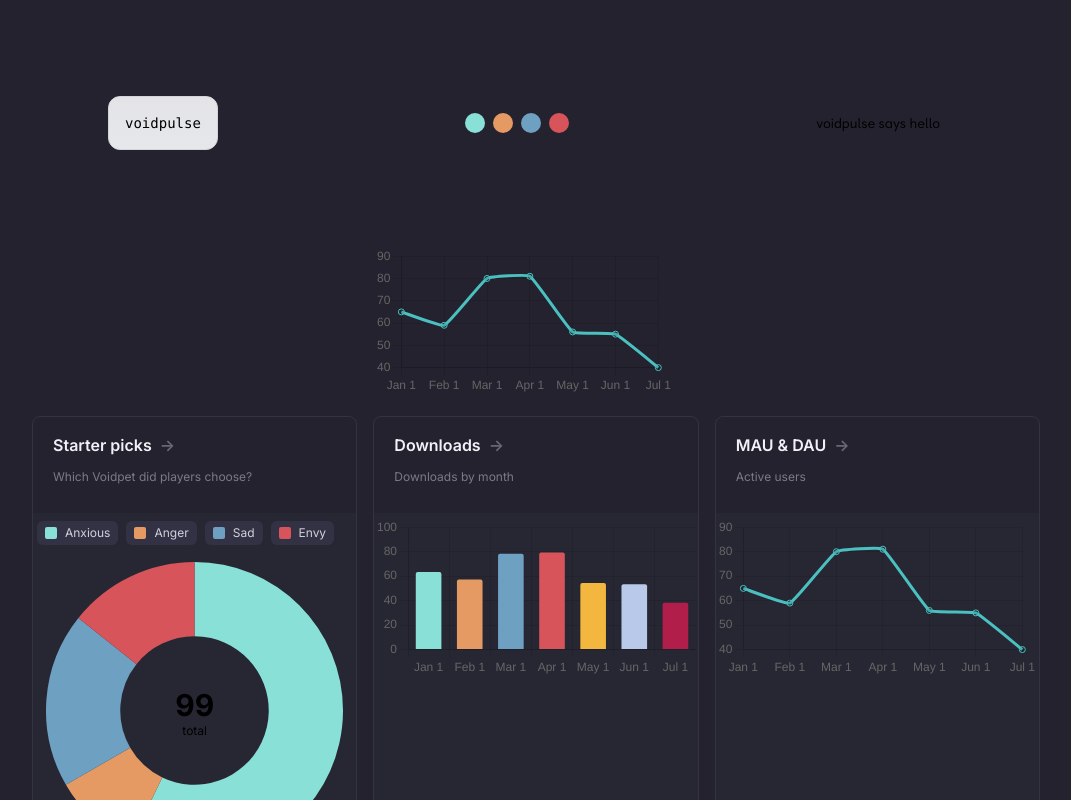
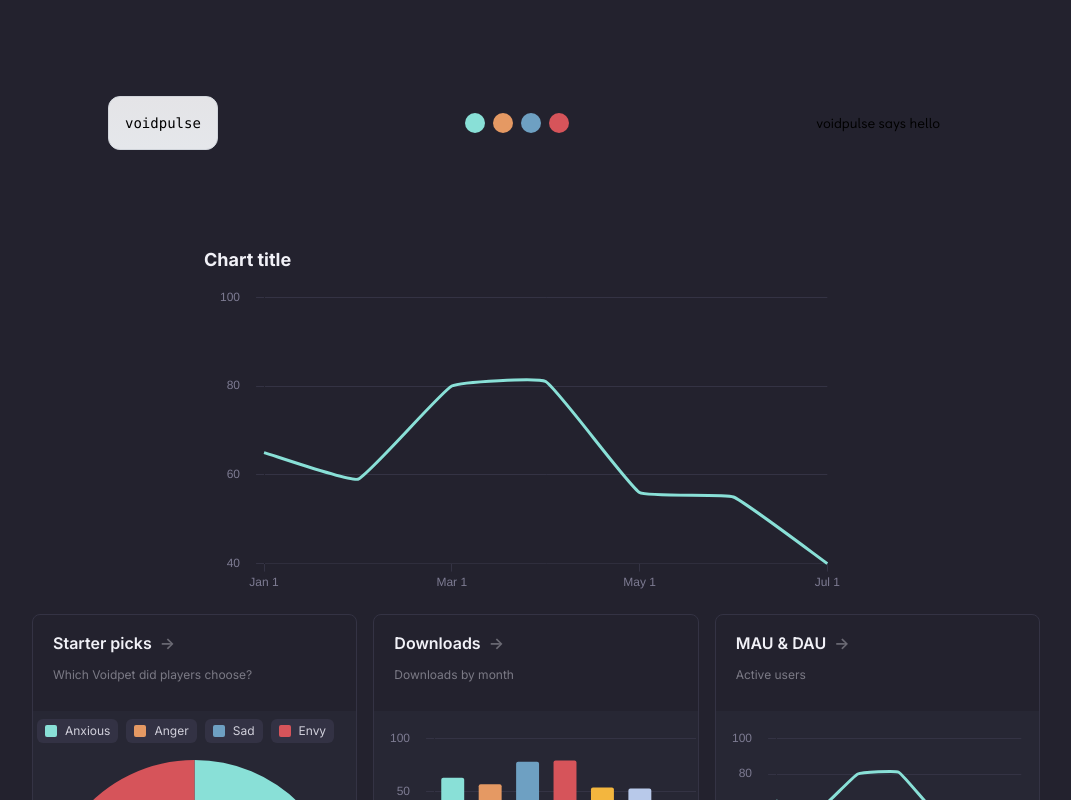
Before and after one commit to benawad/voidpulse, a Next.js app in the folder web/: page / in a window 1280 px wide. Shown: the top 800 px of the page, without its empty margins (116-1187 px from the left). Built offline with nearby package versions, Linux system fonts and the light colour scheme.

Commit message:
chart styling

```diff
--- a/web/src/app/ui/ChartViewPage.tsx
+++ b/web/src/app/ui/ChartViewPage.tsx
@@ -6,7 +6,8 @@ interface ChartViewPageProps {}
 
 export const ChartViewPage: React.FC<ChartViewPageProps> = ({}) => {
   return (
-    <div>
+    <div className="w-6/12">
+      <h1 className="font-bold text-lg text-primary-100">Chart title</h1>
       <LineChart data={placeholderLineData} />
     </div>
   );
--- a/web/src/app/ui/Charts/BarChart.tsx
+++ b/web/src/app/ui/Charts/BarChart.tsx
@@ -1,18 +1,13 @@
 import React from "react";
 import { Bar } from "react-chartjs-2";
-import { genericChartOptions } from "./PlaceholderChartData";
+import { generalChartOptions } from "./PlaceholderChartData";
 
 interface BarChartProps {
   data: any;
 }
 
 const barChartOptions = {
-  ...genericChartOptions,
-  scales: {
-    y: {
-      beginAtZero: true,
-    },
-  },
+  ...generalChartOptions,
 };
 
 export const BarChart: React.FC<BarChartProps> = ({ data }) => {
--- a/web/src/app/ui/Charts/DonutChart.tsx
+++ b/web/src/app/ui/Charts/DonutChart.tsx
@@ -2,7 +2,7 @@ import React from "react";
 import { ChartLegend } from "./ChartLegend";
 import { Doughnut } from "react-chartjs-2";
 import { ChartData } from "chart.js";
-import { genericChartOptions } from "./PlaceholderChartData";
+import { generalChartOptions } from "./PlaceholderChartData";
 
 // Note: I am choosing to spell Donut the shorter way for convenience.
 interface DonutChartProps {
@@ -10,6 +10,17 @@ interface DonutChartProps {
 }
 
 export const DonutChart: React.FC<DonutChartProps> = ({ data }) => {
+  const donutOptions = {
+    ...generalChartOptions,
+    scales: {
+      x: {
+        display: false,
+      },
+      y: {
+        display: false,
+      },
+    },
+  };
   return (
     <div>
       <ChartLegend
@@ -17,7 +28,7 @@ export const DonutChart: React.FC<DonutChartProps> = ({ data }) => {
         colors={data.datasets[0].backgroundColor}
       />
       <div className="p-3 relative flex justify-center items-center margin-0">
-        <Doughnut data={data} options={genericChartOptions} />
+        <Doughnut data={data} options={donutOptions} />
         {/* Total events center label */}
         <div className="absolute top-0 bottom-0 my-auto right-0 left-0 mx-auto h-12">
           <div className="text-3xl font-bold text-center">99</div>
--- a/web/src/app/ui/Charts/LineChart.tsx
+++ b/web/src/app/ui/Charts/LineChart.tsx
@@ -2,7 +2,7 @@ import { Chart } from "chart.js";
 import React from "react";
 import { Line } from "react-chartjs-2";
 import {
-  genericChartOptions,
+  generalChartOptions,
   placeholderLineData,
 } from "./PlaceholderChartData";
 
@@ -13,7 +13,7 @@ interface LineChartProps {
 export const LineChart: React.FC<LineChartProps> = ({ data }) => {
   return (
     <div>
-      <Line data={data} options={genericChartOptions}></Line>
+      <Line data={data} options={generalChartOptions}></Line>
     </div>
   );
 };
--- a/web/src/app/ui/Charts/PlaceholderChartData.ts
+++ b/web/src/app/ui/Charts/PlaceholderChartData.ts
@@ -2,7 +2,7 @@ import config from "../../../../tailwind.config";
 const months = ["Jan 1", "Feb 1", "Mar 1", "Apr 1", "May 1", "Jun 1", "Jul 1"];
 const colors = config.theme.extend.colors;
 
-export const genericChartOptions = {
+export const generalChartOptions = {
   layout: {
     autoPadding: true,
   },
@@ -15,6 +15,43 @@ export const genericChartOptions = {
       enabled: false,
     },
   },
+
+  //All of these are important for making the axes look good
+  scales: {
+    //These options format the x axis
+    x: {
+      grid: {
+        //The little legs at the bottom of the chart
+        drawOnChartArea: false,
+        lineWidth: 1,
+        color: [colors.primary[800]],
+      },
+      //The labels and increments
+      ticks: {
+        color: [colors.primary[500]],
+        drawTicks: true,
+        autoSkip: true,
+        maxRotation: 0,
+        maxTicksLimit: 5,
+        padding: 4,
+      },
+    },
+    //Y axis
+    y: {
+      stackWeight: 1,
+      grid: {
+        color: [colors.primary[800]],
+      },
+      ticks: {
+        color: [colors.primary[500]],
+        padding: 16,
+        maxTicksLimit: 5,
+      },
+      border: {
+        color: "transparent",
+      },
+    },
+  },
 };
 
 export const placeholderLineData = {
@@ -24,8 +61,12 @@ export const placeholderLineData = {
       label: "My First Dataset",
       data: [65, 59, 80, 81, 56, 55, 40],
       fill: false,
-      borderColor: "rgb(75, 192, 192)",
       tension: 0.1,
+      borderColor: colors.secondary["zen-100"],
+      pointRadius: 0,
+      pointHitRadius: 16,
+      pointHoverRadius: 8,
+      pointBorderColor: colors.secondary["zen-100"],
     },
   ],
 };
@@ -61,7 +102,7 @@ export const placeholderBarData = {
         colors.secondary["body-100"],
         colors.secondary["ego-100"],
         colors.secondary["aura-100"],
-        colors.secondary["heart-100"],
+        colors.secondary["psyche-100"],
       ],
       borderColor: ["transparent"],
       borderWidth: 2,
```
